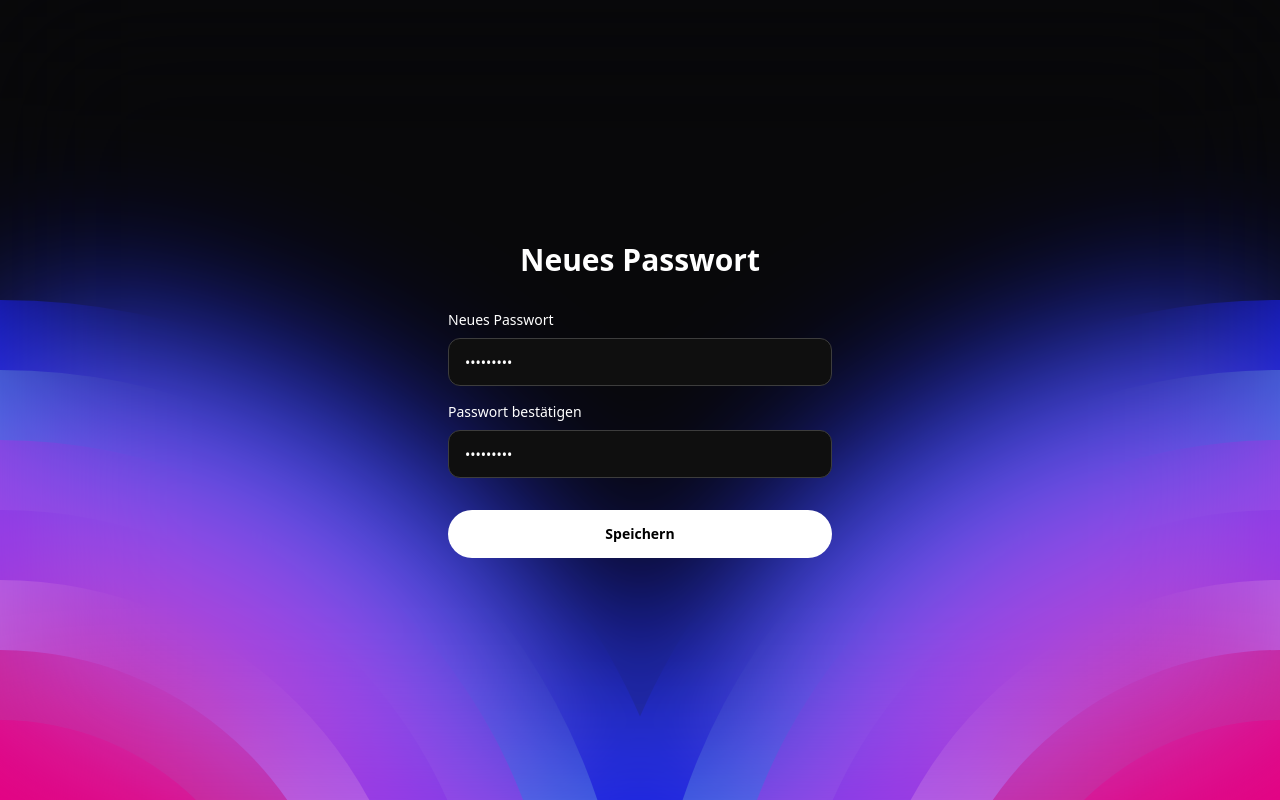
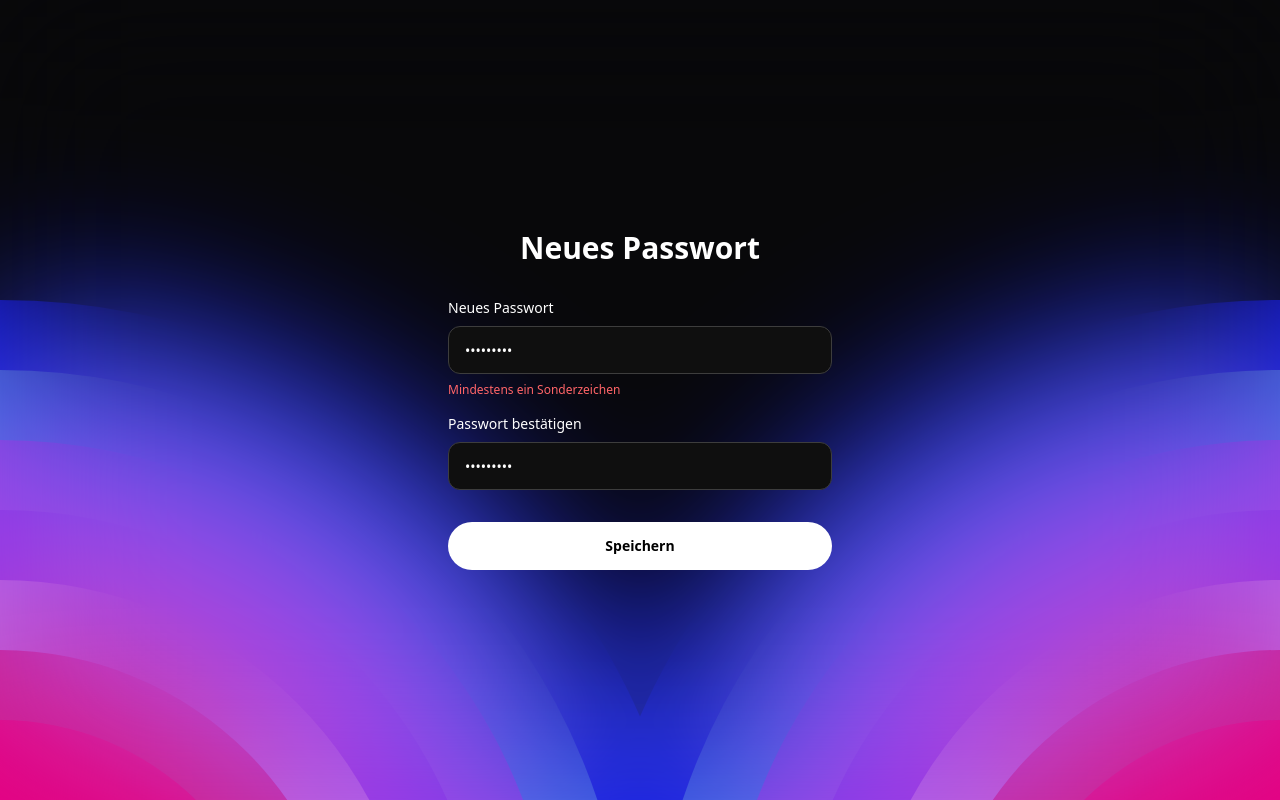
Before and after one commit to ArthurKunz/Party-app, a Next.js app: page /forgot-password in a window 1280 px wide. Both pictures are taken after typing "Sample123", "Sample123" into the empty fields and a click on the button "Speichern". Built offline with nearby package versions, Linux system fonts and the light colour scheme; no server answers.

Commit message:
feat(change-password): add signup password-strength validation and warning message
Co-Authored-By: Claude Opus 4.8 <noreply@anthropic.com>

```diff
--- a/features/settings/change-password.tsx
+++ b/features/settings/change-password.tsx
@@ -3,6 +3,7 @@
 import { supabase } from '@/lib/supabase/client'
 import { useRouter } from 'next/navigation'
 import { useState } from 'react'
+import { usePasswordValidation } from '@/features/auth/hooks/usePasswordValidation'
 
 interface ChangePasswordFormProps {
   onSuccess?: () => void
@@ -11,10 +12,14 @@ interface ChangePasswordFormProps {
 export default function ChangePasswordPage({ onSuccess }: ChangePasswordFormProps) {
   const [newPassword, setNewPassword] = useState('')
   const [confirmPassword, setConfirmPassword] = useState('')
+  const { passwordWarning, isPasswordValid } = usePasswordValidation(newPassword)
+  const showPasswordWarning = newPassword.length > 0 && passwordWarning !== ''
   const router = useRouter()
 
   const handleChangePassword = async (e: React.FormEvent) => {
     e.preventDefault()
+
+    if (!isPasswordValid) return
 
     if (newPassword !== confirmPassword) {
       alert('Passwörter stimmen nicht überein!')
@@ -50,6 +55,11 @@ export default function ChangePasswordPage({ onSuccess }: ChangePasswordFormProp
             required
             className='w-full px-4 h-12 bg-background-input border border-border-input rounded-xl text-input text-sm focus:outline-none placeholder:text-placeholder'
           />
+          {showPasswordWarning && (
+            <p className='text-xs text-red-400' role='alert'>
+              {passwordWarning}
+            </p>
+          )}
         </div>
         <div className='flex flex-col gap-2'>
           <label className='text-sm text-label'>Passwort bestätigen</label>
```
